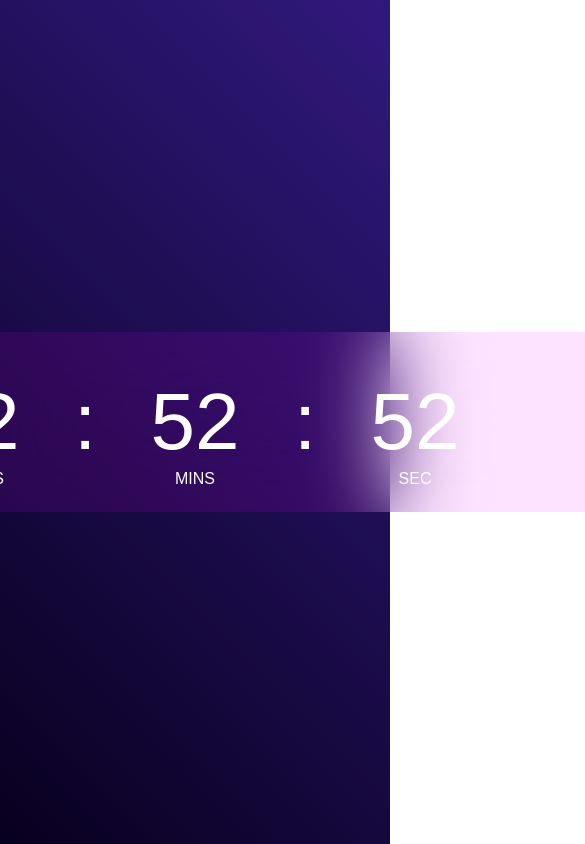
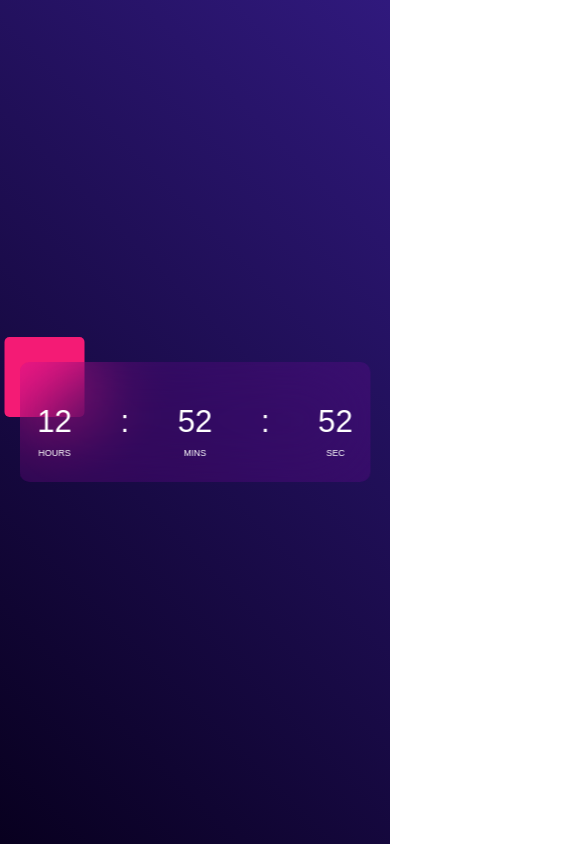
Before and after one commit to chaudhary-ruchi/Digital-Clock, a plain HTML site: page index.html in a window 390 px wide. Shown: the whole page, 585 px wide, since content can reach past the window. Drawn offline with Linux system fonts and the light colour scheme.

Commit message:
Update style.css

```diff
--- a/style.css
+++ b/style.css
@@ -120,3 +120,35 @@
         padding: 12px;
     }
 }
+
+
+@media screen and (max-width: 600px) {
+    .container {
+        width: 90%;
+        height: 120px;
+        left: 50%;
+    }
+
+    .clock {
+        width: 100%;
+        gap: 0;
+    }
+
+    .clock span {
+        width: auto;
+        flex: 1;
+        font-size: clamp(24px, 8vw, 40px);
+    }
+
+    .clock span::after {
+        font-size: 9px;
+        bottom: -18px;
+    }
+
+    .container::before {
+        width: 80px;
+        height: 80px;
+        left: -15px;
+        top: -25px;
+    }
+}
```
